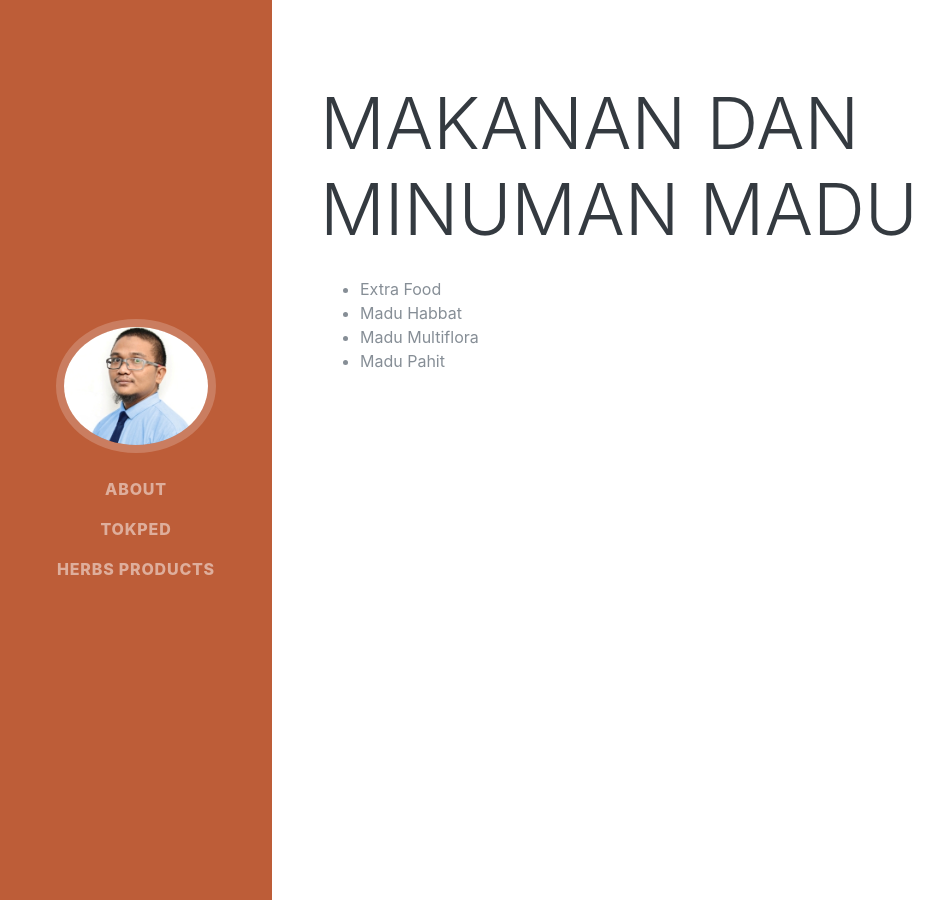
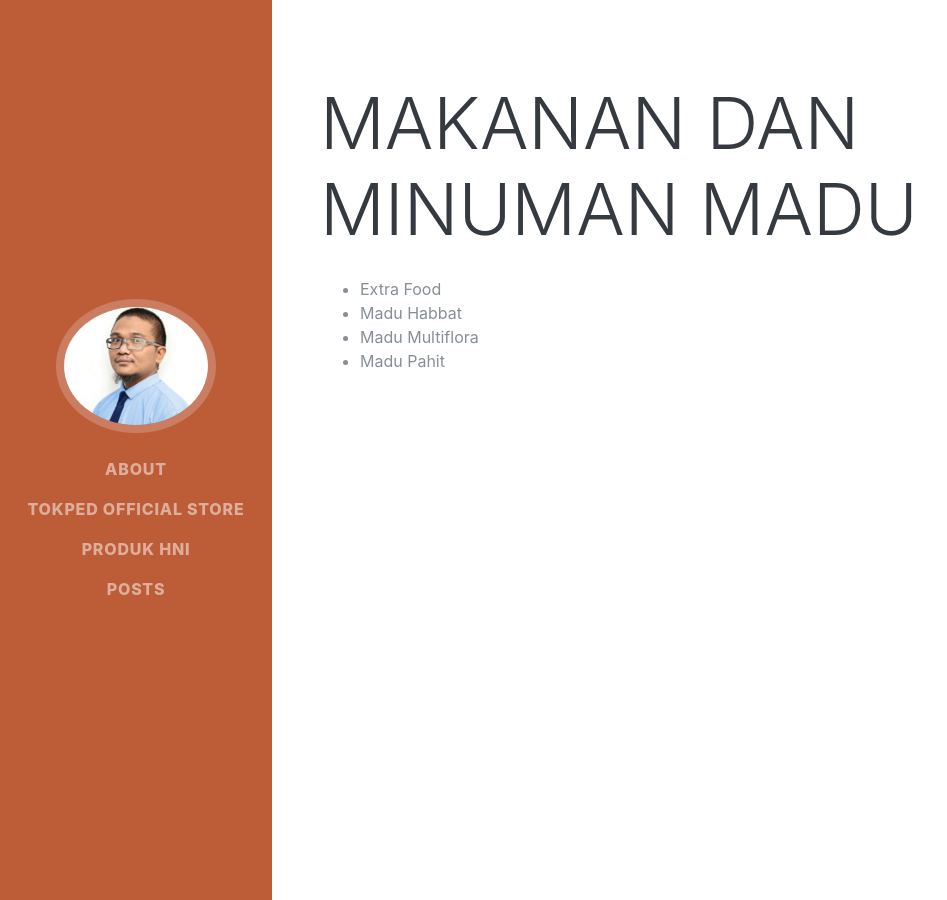
Before and after one commit to kandra-id/kandra-id.github-io, a Jekyll site: the page built from pages/produk-hni-hpai.html, in a window 1280 px wide. Shown: the whole page, without its empty margins (0-947 px from the left). Built offline with Jekyll 4.4.1, drawn with Linux system fonts in a browser that asks for light colours; some web fonts are replaced.

Commit message:
nambah _data untuk navigasi home, post, dan page

```diff
--- a/_data/nav-home.yml
+++ b/_data/nav-home.yml
@@ -6,5 +6,5 @@
   url: /#education
 - name: interests
   url: /#interests
-- name: Blogposts
+- name: Posts
   url: /posts
--- a/_includes/nav-post.html
+++ b/_includes/nav-post.html
@@ -10,15 +10,13 @@
   </button>
   <div class="collapse navbar-collapse" id="navbarSupportedContent">
     <ul class="navbar-nav">
+      {% for item in site.data.nav-post %}
       <li class="nav-item">
-        <a class="nav-link js-scroll-trigger active" href="/">About</a>
+        <a href="{{ item.url }}" class="nav-link">
+          {{ item.name }}
+        </a>
       </li>
-      <li class="nav-item">
-        <a class="nav-link js-scroll-trigger" href="/tokopedialink">Tokped</a>
-      </li>
-      <li class="nav-item">
-        <a class="nav-link js-scroll-trigger" href="/produk-hni-hpai">Herbs Products</a>
-      </li>
+      {% endfor %}
     </ul>
   </div>
 </nav>
```
Also changed, not shown: _data/nav-post.yml (added, +8 -0 lines).
